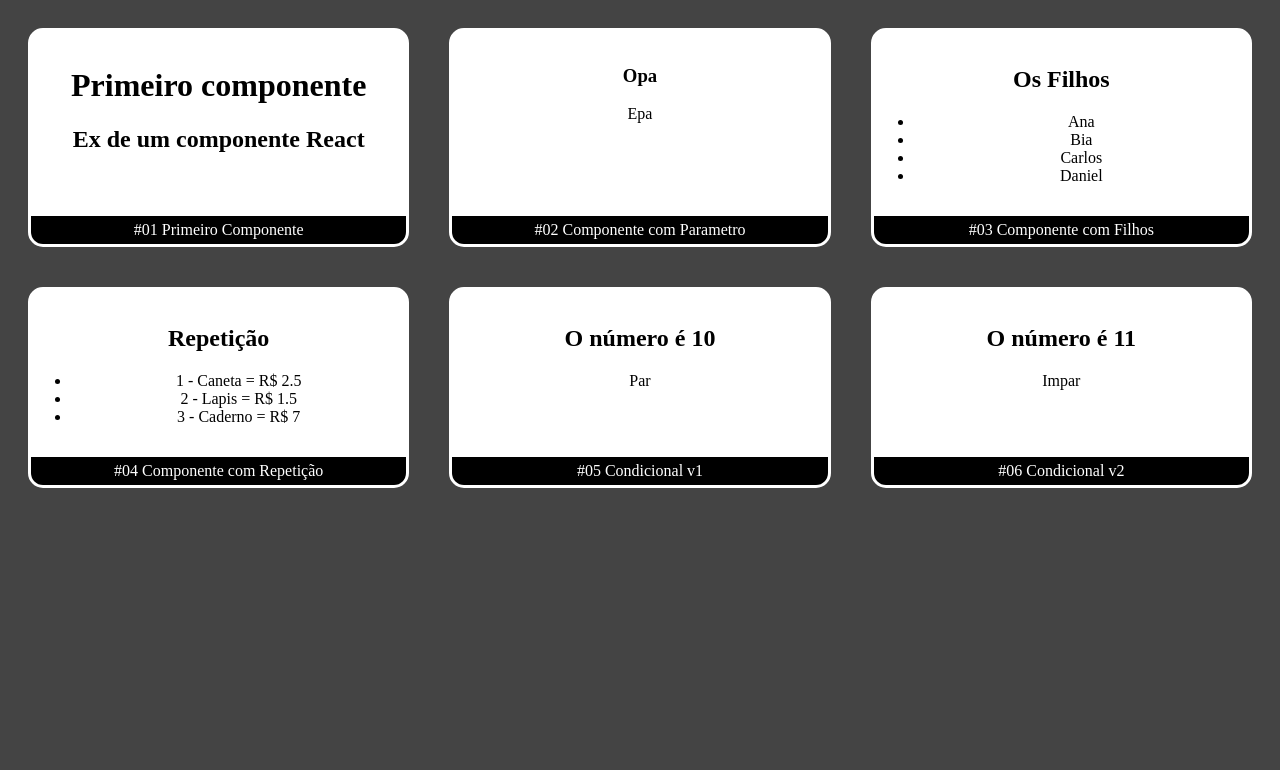
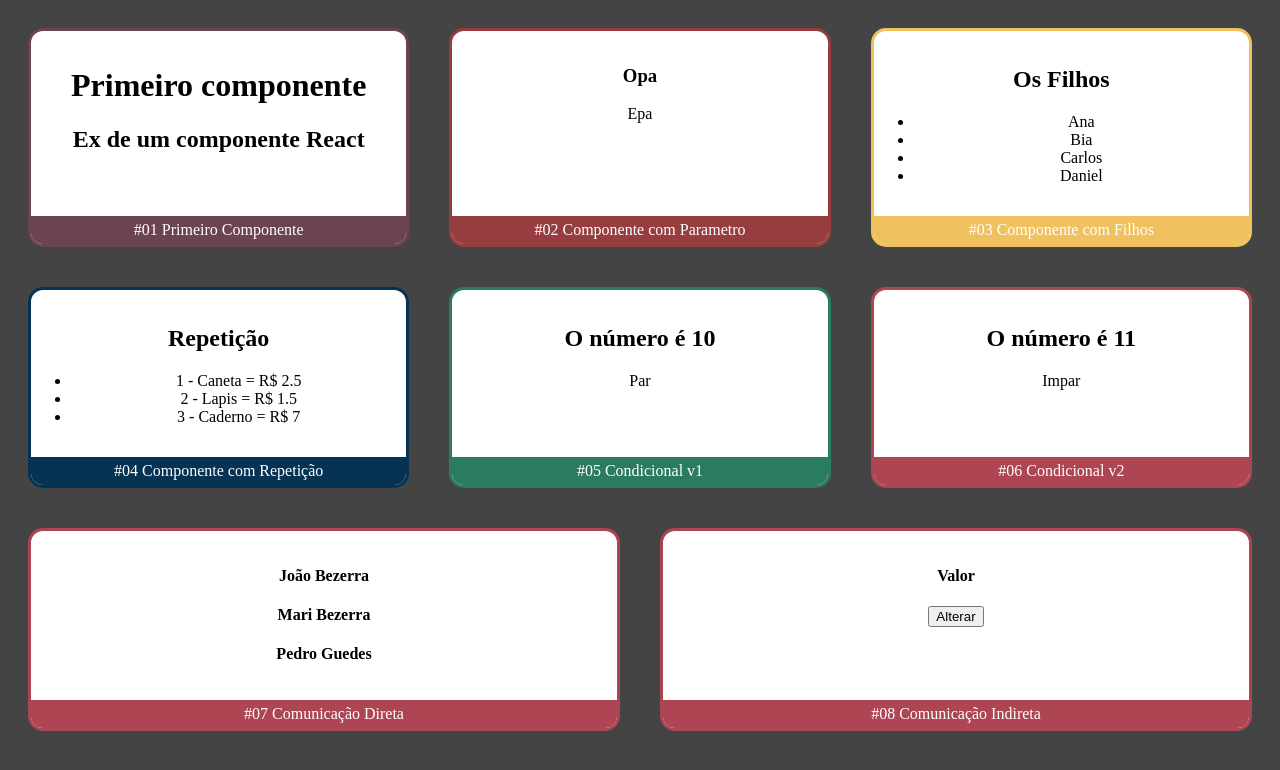
Before and after one commit to alvin-dev/conseitos-basicor-react, a React (Create React App) app: page / in a window 1280 px wide. Shown: the top 770 px of the page. Built offline with nearby package versions, Linux system fonts and the light colour scheme.

Commit message:
Componente Pai e Filho

```diff
--- a/src/app.jsx
+++ b/src/app.jsx
@@ -8,20 +8,22 @@ import Card from './components/layout/card'
 import Repeticao from './components/basicos/Repeticao';
 import Condicional from './components/basicos/Condicional';
 import CondicionalComIf from './components/basicos/CondicionalComIf';
+import Pai from './components/comunicacao-direta/Pai'
+import Super from './components/comunicacao-direta/indireta/Super'
 
 // eslint-disable-next-line import/no-anonymous-default-export
 export default props => (
     <div className="App">
 
-        <Card titulo="#01 Primeiro Componente">
+        <Card titulo="#01 Primeiro Componente" color="#6b4351">
             <Primeiro />
         </Card>
 
-        <Card titulo="#02 Componente com Parametro">
+        <Card titulo="#02 Componente com Parametro" color="#983d3f">
             <ComParametro titulo="Opa" subtitulo="Epa" />
         </Card>
 
-        <Card titulo="#03 Componente com Filhos">
+        <Card titulo="#03 Componente com Filhos" color="#efc15f">
             <ComFilhos>
                 <ul>
                     <li>Ana</li>
@@ -32,19 +34,25 @@ export default props => (
             </ComFilhos>
         </Card>
 
-        <Card titulo="#04 Componente com Repetição">
+        <Card titulo="#04 Componente com Repetição" color="#063354">
             <Repeticao></Repeticao>
         </Card>
 
-        <Card titulo="#05 Condicional v1">
+        <Card titulo="#05 Condicional v1" color="#2b7b62">
             <Condicional numero={10}></Condicional>
         </Card>
 
-        <Card titulo="#06 Condicional v2">
+        <Card titulo="#06 Condicional v2" color="#ae4553">
             <CondicionalComIf numero={11}></CondicionalComIf>
         </Card>
 
+        <Card titulo="#07 Comunicação Direta" color="#ae4553">
+            <Pai sobrenome='Bezerra'></Pai>
+        </Card>
 
+        <Card titulo="#08 Comunicação Indireta" color="#ae4553">
+            <Super></Super>
+        </Card>
 
     </div>
 );
--- /dev/null
+++ b/src/components/comunicacao-direta/Filho.jsx
@@ -0,0 +1,6 @@
+import React from "react";
+
+export default props =>
+  <div>
+    <h4>{props.children} {props.sobrenome}</h4>
+  </div>
--- /dev/null
+++ b/src/components/comunicacao-direta/Pai.jsx
@@ -0,0 +1,9 @@
+import React from "react";
+import Filho from './Filho'
+
+export default props =>
+  <div>
+    <Filho {...props}>João</Filho>
+    <Filho sobrenome={props.sobrenome}>Mari</Filho>
+    <Filho sobrenome='Guedes'>Pedro</Filho>
+  </div>
--- /dev/null
+++ b/src/components/comunicacao-direta/indireta/Sub.jsx
@@ -0,0 +1,13 @@
+import React from "react";
+
+export default (props) => {
+
+  return (
+    <div>
+      <button onClick={() => {
+        props.clicar(Math.random())
+      }}>Alterar</button>
+    </div>
+
+  )
+}
--- /dev/null
+++ b/src/components/comunicacao-direta/indireta/Super.jsx
@@ -0,0 +1,17 @@
+import React from "react";
+import Sub from './Sub'
+
+export default (props) =>{
+
+  function quandoClicar(valorGerado){
+    console.log('Clicou !!!');
+    console.log(valorGerado);
+  }
+
+  return (
+    <div>
+      <h4>Valor</h4>
+      <Sub clicar={quandoClicar}></Sub>
+    </div>
+    )
+  }
--- a/src/components/layout/card.jsx
+++ b/src/components/layout/card.jsx
@@ -3,11 +3,11 @@ import './card.css'
 
 // eslint-disable-next-line import/no-anonymous-default-export
 export default props =>
-  <div className="Card">
+  <div className="Card" style={{borderColor: props.color || '#000'}}>
     <div className="Content">
       {props.children}
     </div>
-    <div className="Footer">
+    <div className="Footer" style={{backgroundColor: props.color || '#000'}}>
       {props.titulo}
     </div>
   </div>
```
